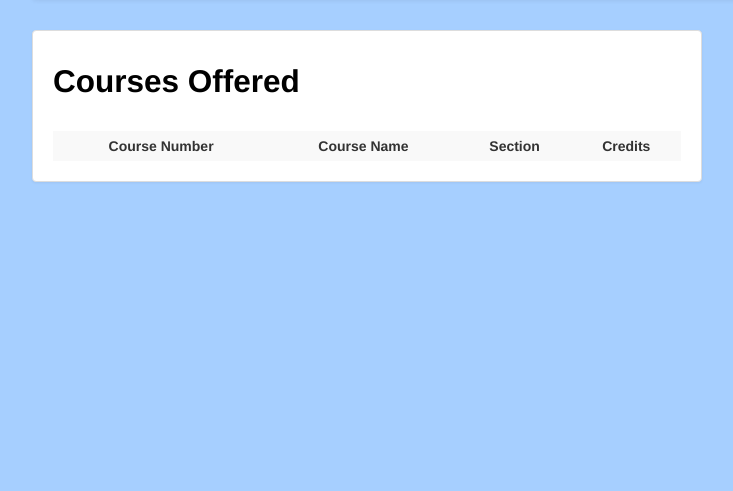
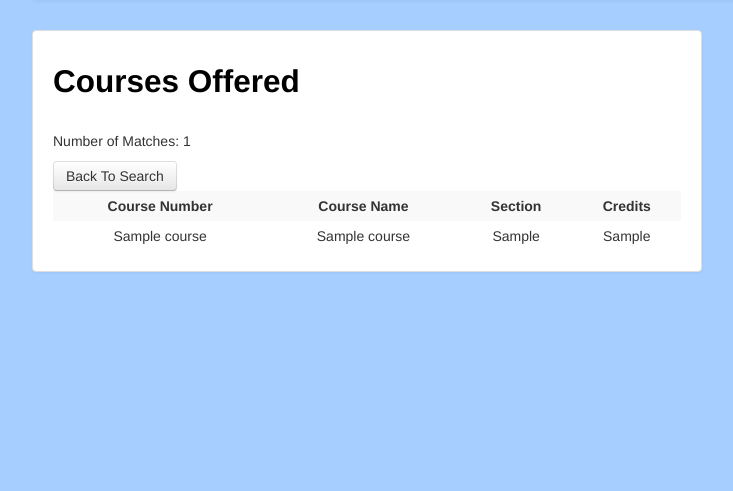
Before and after one commit to Fireworks/sGator, a Django app: template templates/courses.html in a window 1280 px wide. Shown: the part 67-558 px from the top of the page, without its empty margins (23-756 px from the left). Run offline with Django 3.2, Linux system fonts and the light colour scheme; tables that the repository leaves empty hold one stand-in row (values such as "Sample post"); the template is opened without the code that fills it: values that come from a table or form of the project are taken from there, most other values are stand-ins (such as "Sample title", 1, 10 or a date in 2020); lists and menus that the app fills with data are empty; some libraries are stand-ins or nearby versions.

Commit message:
Fixed Database Search/Added number of matches
-Also added "Back to Search" page button
-Fixed 0 DB User entry

```diff
--- a/course/management/commands/updb.py
+++ b/course/management/commands/updb.py
@@ -51,7 +51,8 @@ class Command(BaseCommand):
                         if (pq(c).text().__len__() == 8 and pq(c).text()[3:4] == " ") or (pq(c).text().__len__() == 9 and pq(c).text()[3:4] == " "):
                                 y = 0
                                 x= x+1
-                                g.save()
+                                if g.name != '0':
+                                    g.save()
 
                                 g = Course(x,'0','0','0','0','0','0','0','0','0','0','0','0','0')
 
--- a/sgator/views.py
+++ b/sgator/views.py
@@ -21,6 +21,7 @@ def search(request):
         results = Course.objects.filter(name__contains = query)
         #results = Course.objects.all()
     except Course.DoesNotExist:
-        results = Course.objects.all()  #NEED TO FIGURE OUT DB SEARCH
+        results = Course.objects.all()
     context = RequestContext(request)
-    return render_to_response('courses.html', {"results": results,}, context_instance=context)
+    size = len(results)
+    return render_to_response('courses.html', {"results": results,"size": size}, context_instance=context)
--- a/templates/courses.html
+++ b/templates/courses.html
@@ -6,6 +6,10 @@
             <br/>
             {% if results %}
             <table class="table-striped" id="results-table" cellpadding="5px">
+                <p> Number of Matches: {{size}}</p>
+
+                 <form action = "/courses/"><input Type="submit"  class="btn" value="Back To Search"></form>
+
                 <tr>
                     <th>Course Number</th>
                     <th>Course Name</th>
@@ -13,14 +17,14 @@
                     <th>Credits</th>
                 </tr>
                   {% for result in results %}
-                      {% if not forloop.first %}
+
                       <tr>
                           <td> {{ result.name }}</td>
                           <td>{{ result.cname }}</td>
                           <td>{{ result.section }}</td>
                           <td>{{ result.cedits }}</td>
                       </tr>
-                      {%endif%}
+
                   {% endfor %}
             </table>
             {% else %}
```
